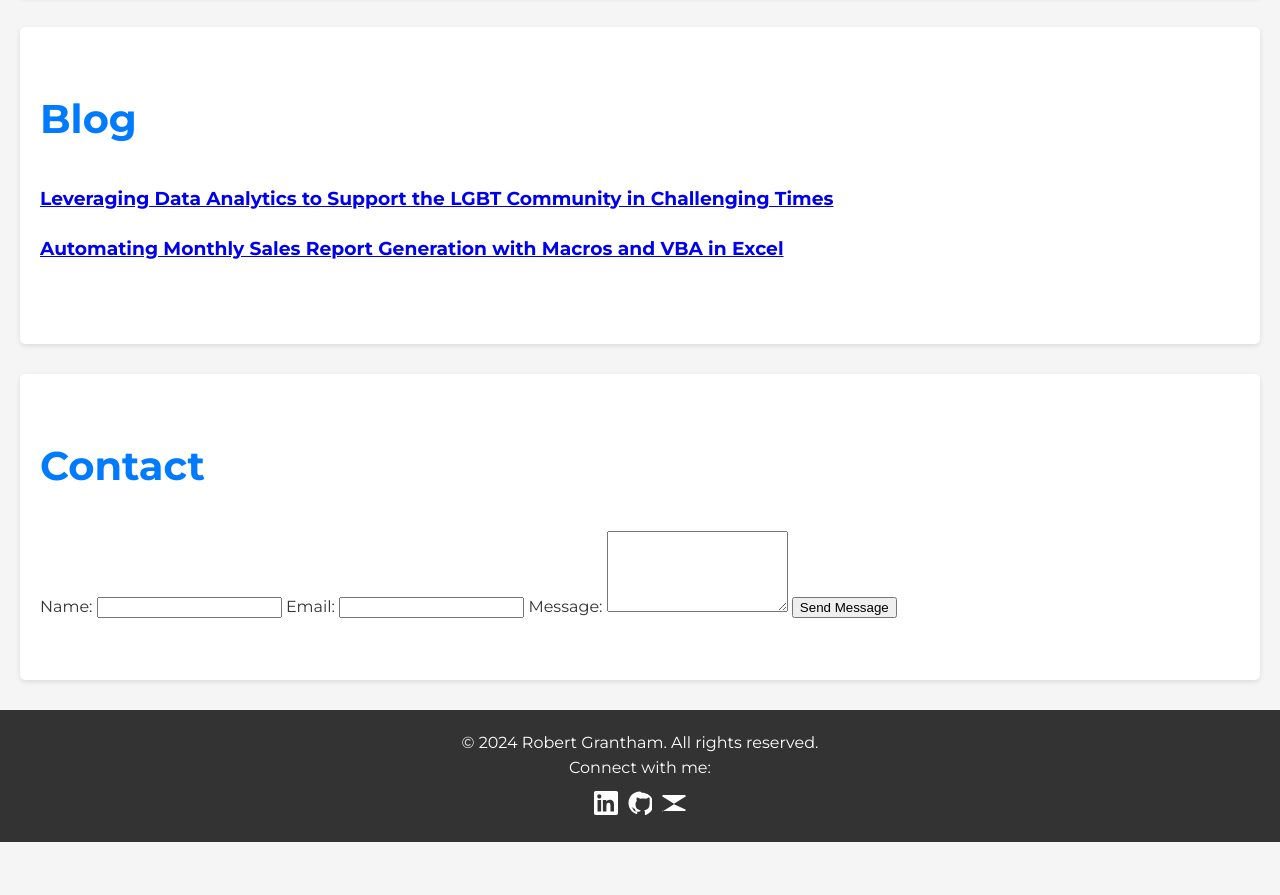
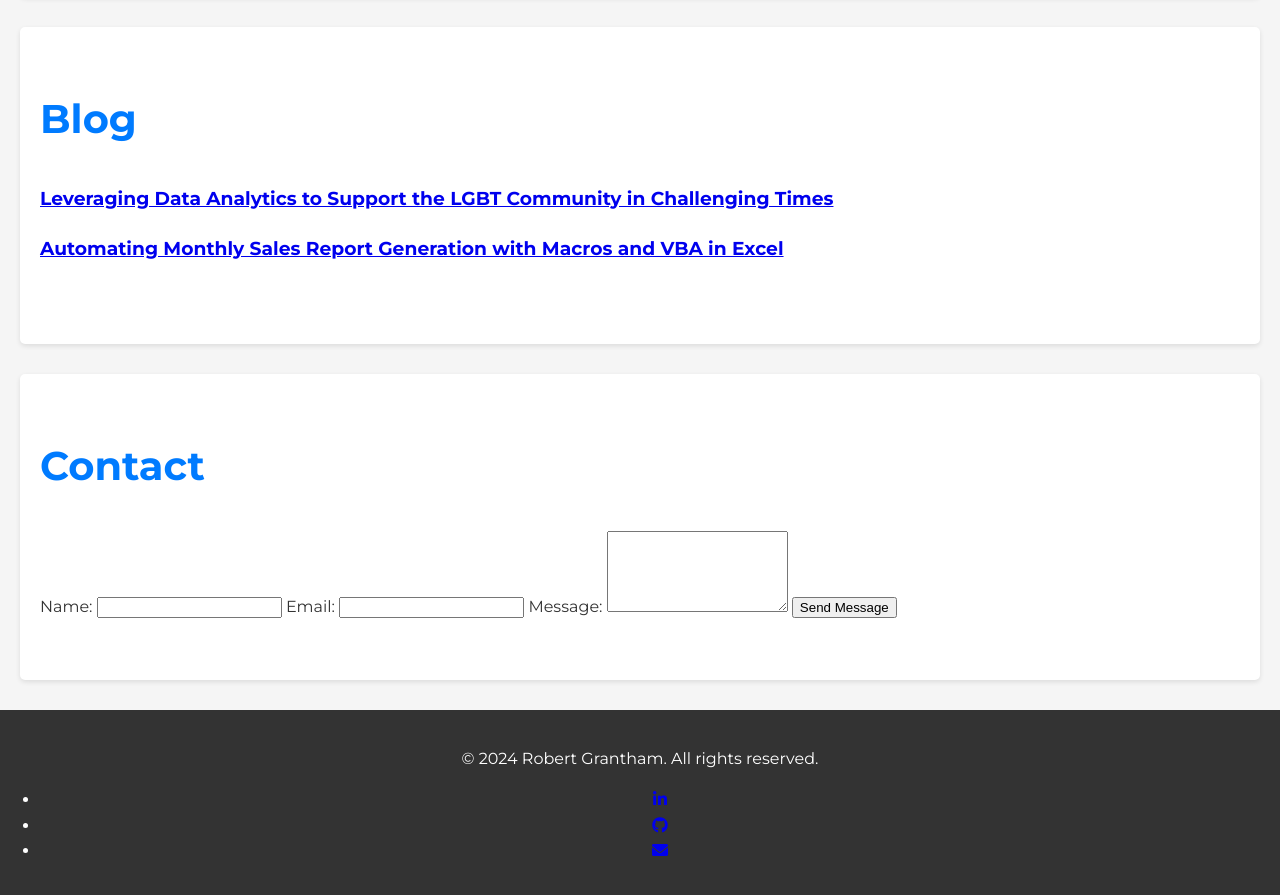
Before and after one commit to rgrantham82/rgrantham82.github.io, a Jekyll site: the page built from index.html, in a window 1280 px wide and 900 px high, scrolled down 9255 px. Shown: the top 895 px of the window. Built offline with Jekyll 4.4.1, drawn with Linux system fonts in a browser that asks for light colours; before the commit the page ends 10097 px from its top, so only the background shows below that.

Commit message:
Update footer.html

```diff
--- a/_includes/footer.html
+++ b/_includes/footer.html
@@ -1,11 +1,10 @@
 <footer>
-    <div class="footer-container">
-        <p>&copy; {{ "now" | date: "%Y" }} Robert Grantham. All rights reserved.</p>
-        <p>Connect with me:</p>
-        <ul class="social-links">
-            <li><a href="https://linkedin.com/in/robertgrantham82" target="_blank"><img src="/assets/icons/linkedin.svg" alt="LinkedIn"></a></li>
-            <li><a href="https://github.com/rgrantham82" target="_blank"><img src="/assets/icons/github.svg" alt="GitHub"></a></li>
-            <li><a href="mailto:robertgrantham40@gmail.com"><img src="/assets/icons/email.svg" alt="Email"></a></li>
+    <div class="container">
+        <p>&copy; 2024 Robert Grantham. All rights reserved.</p>
+        <ul class="social-icons">
+            <li><a href="https://www.linkedin.com/in/robertgrantham82" target="_blank"><i class="fab fa-linkedin-in"></i></a></li>
+            <li><a href="https://github.com/rgrantham82" target="_blank"><i class="fab fa-github"></i></a></li>
+            <li><a href="mailto:robertgrantham40@gmail.com"><i class="fas fa-envelope"></i></a></li>
         </ul>
     </div>
 </footer>
```
